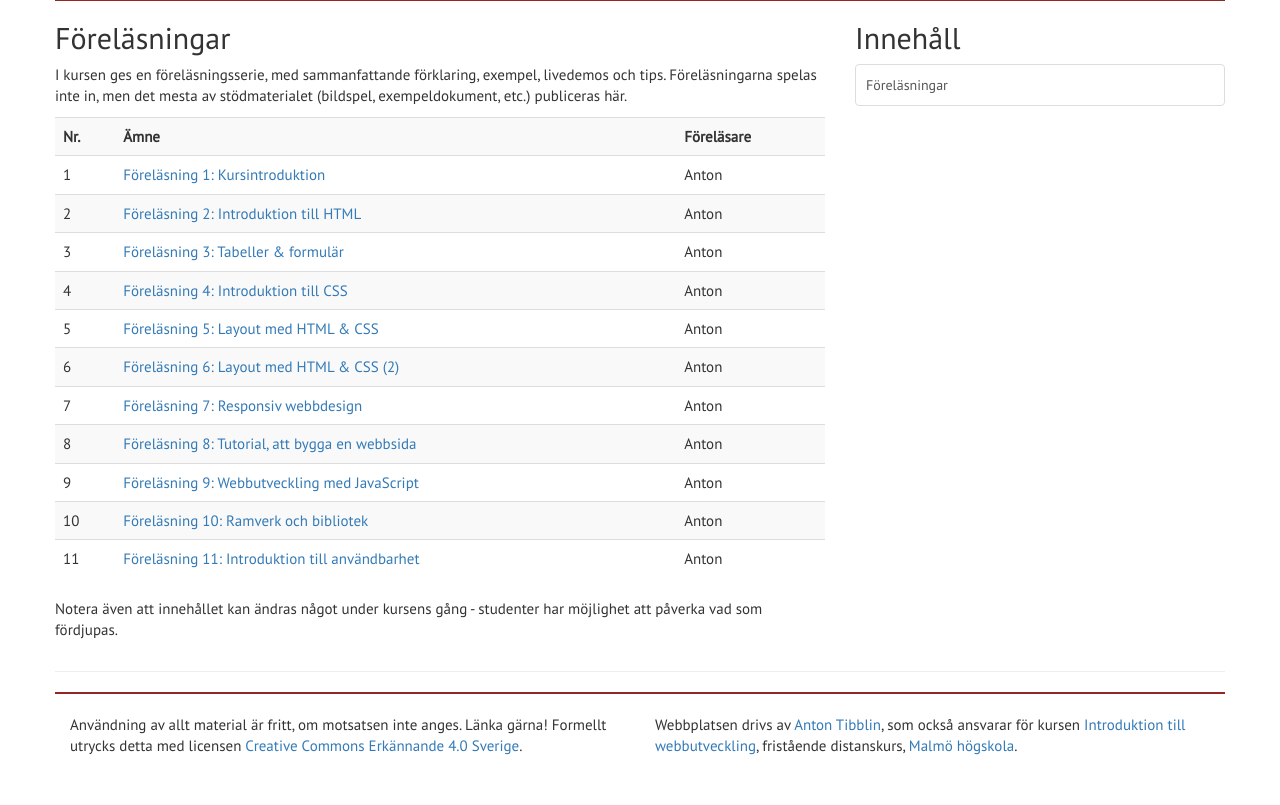
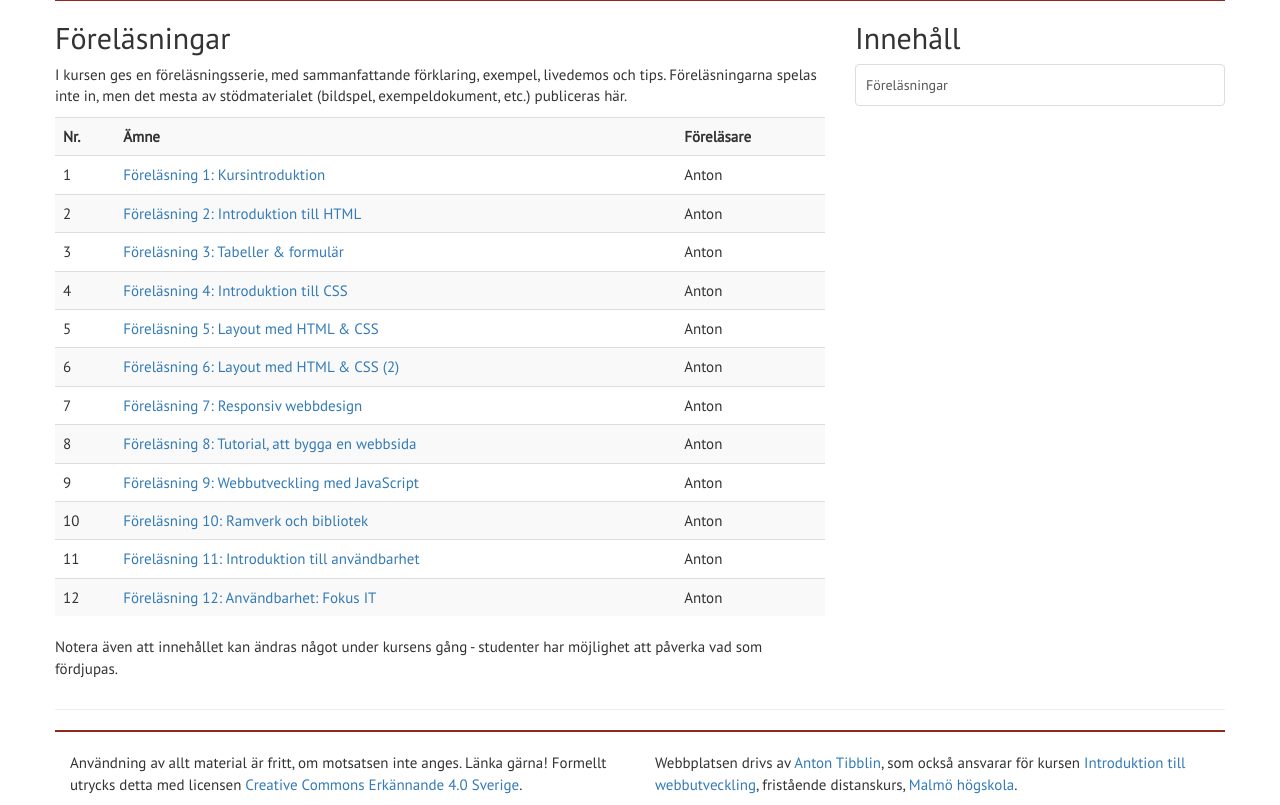
Before and after one commit to mau-dvmt/da156a, a PHP site: page /lectures.php in a window 1280 px wide. Shown: the part 171-976 px from the top of the page. Before the commit the page ends 926 px from the top, so only its background shows below. Run offline with PHP 8.4, Linux system fonts and the light colour scheme; some libraries are stand-ins or nearby versions.

Commit message:
Added lecture 12

```diff
--- a/index.php
+++ b/index.php
@@ -29,6 +29,7 @@ include "_header.php";
 		</div>
 		<h2>Senaste händelser</h2>
 		<div class="list-group">
+			<a href="/lectures.php?nr=12" class="list-group-item">Föreläsning 12: Användbarhet: Fokus IT</a>
 			<a href="/lectures.php?nr=11" class="list-group-item">Föreläsning 11: Introduktion till användbarhet</a>
 			<a href="/lectures.php?nr=10" class="list-group-item">Föreläsning 10: Ramverk och bibliotek</a>
 			<a href="/lectures.php?nr=9" class="list-group-item">Föreläsning 9: Webbutveckling med JavaScript</a>
--- a/lectures.php
+++ b/lectures.php
@@ -87,6 +87,11 @@
 					<td><a href="/lectures.php?nr=11">Föreläsning 11: Introduktion till användbarhet</a></td>
 					<td>Anton</td>
 				</tr>
+				<tr>
+					<td>12</td>
+					<td><a href="/lectures.php?nr=12">Föreläsning 12: Användbarhet: Fokus IT</a></td>
+					<td>Anton</td>
+				</tr>
             </table>
 
 			<p>Notera även att innehållet kan ändras något under kursens gång - studenter har möjlighet att påverka vad som fördjupas.</p>
--- a/lectures/12-/index.php
+++ /dev/null
@@ -1,4 +0,0 @@
-<h2>Föreläsning 12 - Användbarhet 2</h2>
-
-
-<iframe src="//www.slideshare.net/slideshow/embed_code/key/sOigebIdneSH6e" width="595" height="485" frameborder="0" marginwidth="0" marginheight="0" scrolling="no" style="border:1px solid #CCC; border-width:1px; margin-bottom:5px; max-width: 100%;" allowfullscreen> </iframe> <div style="margin-bottom:5px"> <strong> <a href="//www.slideshare.net/AntonTibblin/ht16-da156a-anvndbarhet-2" title="HT16 - DA156A - Användbarhet 2" target="_blank">HT16 - DA156A - Användbarhet 2</a> </strong> from <strong><a href="//www.slideshare.net/AntonTibblin" target="_blank">Anton Tibblin</a></strong> </div>
--- /dev/null
+++ b/lectures/12/index.php
@@ -0,0 +1,3 @@
+<h2>Föreläsning 12 - Användbarhet 2</h2>
+
+<iframe src="//www.slideshare.net/slideshow/embed_code/key/2FidH5QDtztXP0" width="595" height="485" frameborder="0" marginwidth="0" marginheight="0" scrolling="no" style="border:1px solid #CCC; border-width:1px; margin-bottom:5px; max-width: 100%;" allowfullscreen> </iframe> <div style="margin-bottom:5px"> <strong> <a href="//www.slideshare.net/AntonTibblin/ht17-da156a-anvndbarhet-med-fokus-p-it" title="HT17 - DA156A - Användbarhet med fokus på IT" target="_blank">HT17 - DA156A - Användbarhet med fokus på IT</a> </strong> from <strong><a href="https://www.slideshare.net/AntonTibblin" target="_blank">Anton Tibblin</a></strong> </div>
--- a/plan.php
+++ b/plan.php
@@ -132,7 +132,7 @@
 				<tr class="lecture odd">
 					<td>4/10</td>
 					<td><strong>15-17</strong></td>
-					<td>Föreläsning 12: Användbarhet med fokus på webben</td>
+					<td><a href="/lectures.php?nr=12">Föreläsning 12: Användbarhet med fokus på webben</a></td>
 					<td></td>
 				</tr>
                 <tr class="laboration odd">
```
